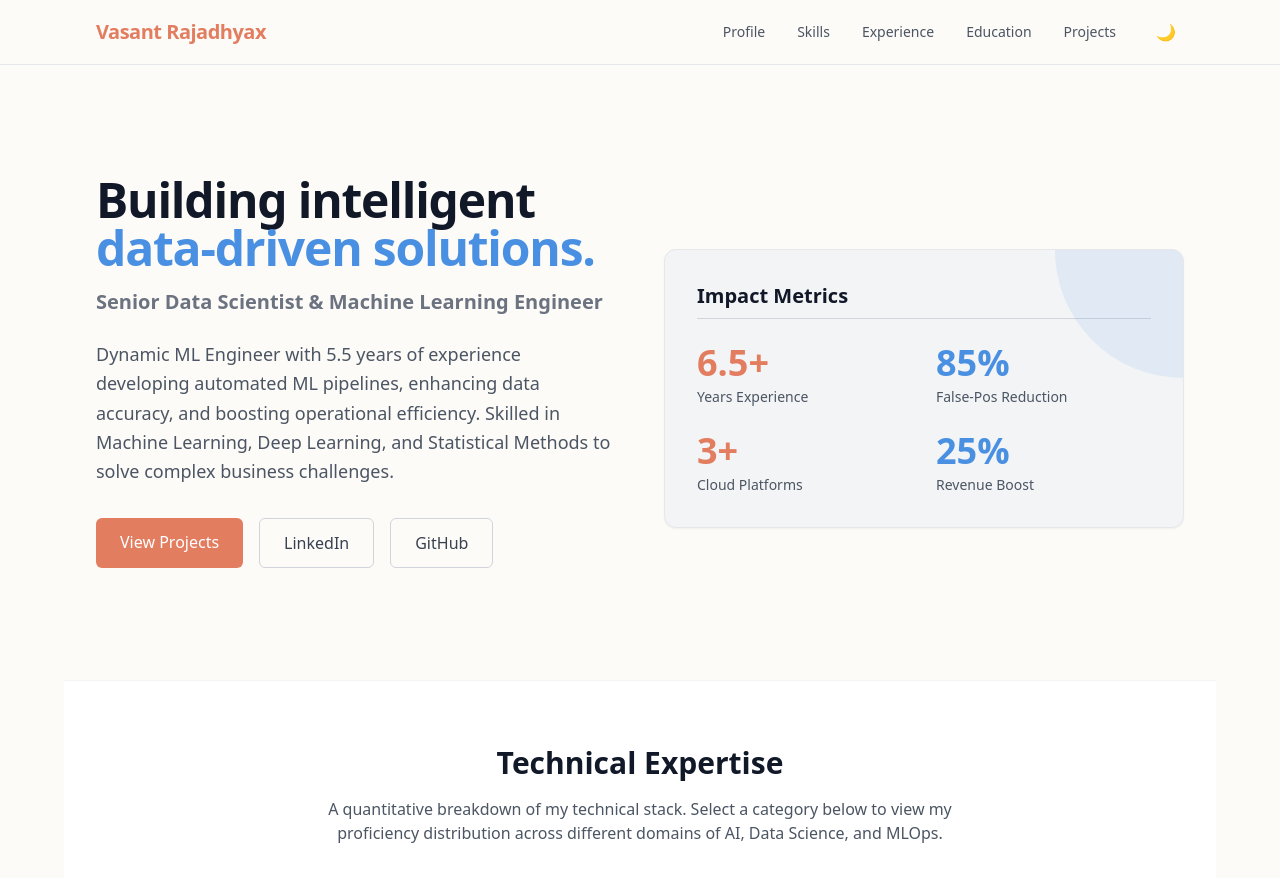
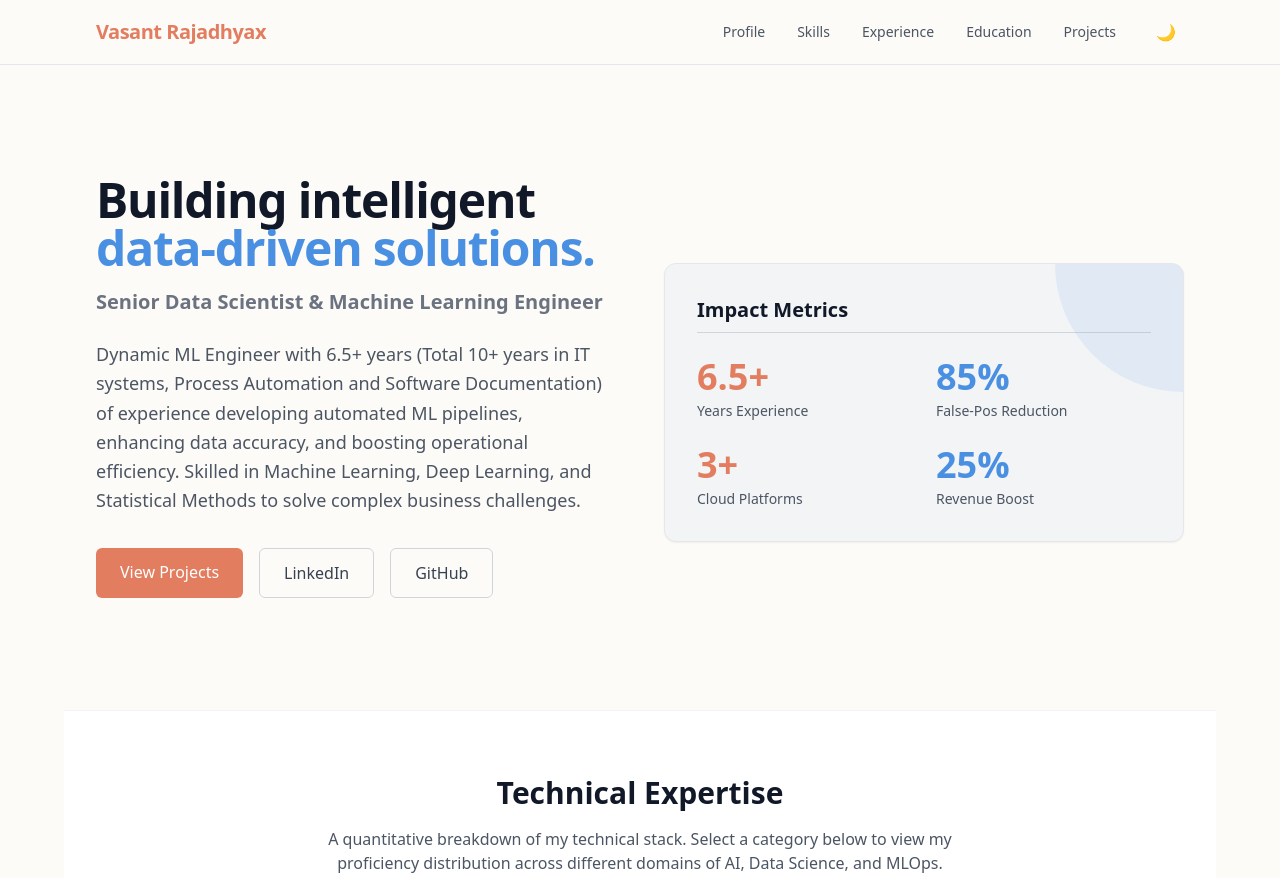
Before and after one commit to vasant1012/vasant1012.github.io, a plain HTML site: page index.html in a window 1280 px wide. Shown: the top 878 px of the page. Drawn offline with nearby package versions, Linux system fonts and the light colour scheme.

Commit message:
updated head shot content

```diff
--- a/index.html
+++ b/index.html
@@ -63,7 +63,7 @@
                     </h1>
                     <h2 class="text-xl font-semibold text-gray-500 dark:text-gray-400 mb-6">Senior Data Scientist & Machine Learning Engineer</h2>
                     <p class="text-lg text-gray-600 dark:text-gray-400 mb-8 leading-relaxed">
-                        Dynamic ML Engineer with 5.5 years of experience developing automated ML pipelines, enhancing data accuracy, and boosting operational efficiency. Skilled in Machine Learning, Deep Learning, and Statistical Methods to solve complex business challenges.
+                        Dynamic ML Engineer with 6.5+ years (Total 10+ years in IT systems, Process Automation and Software Documentation) of experience developing automated ML pipelines, enhancing data accuracy, and boosting operational efficiency. Skilled in Machine Learning, Deep Learning, and Statistical Methods to solve complex business challenges.
                     </p>
                     <div class="flex flex-wrap gap-4 mb-8">
                         <a href="#projects" class="bg-[#e27d60] text-white px-6 py-3 rounded-md font-medium hover:bg-[#c6684e] transition-colors">View Projects</a>
```
